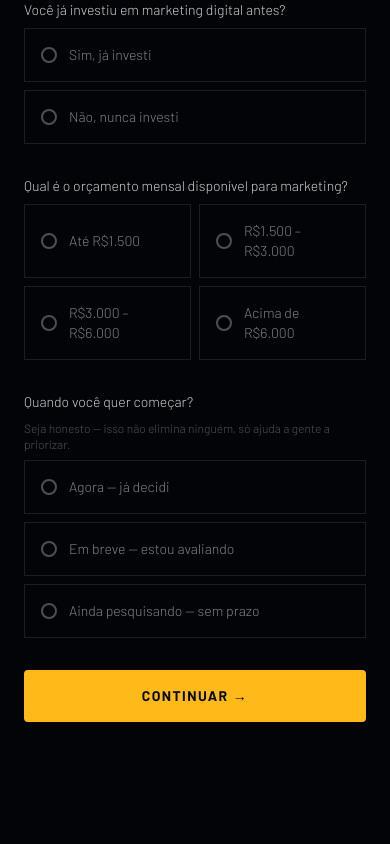
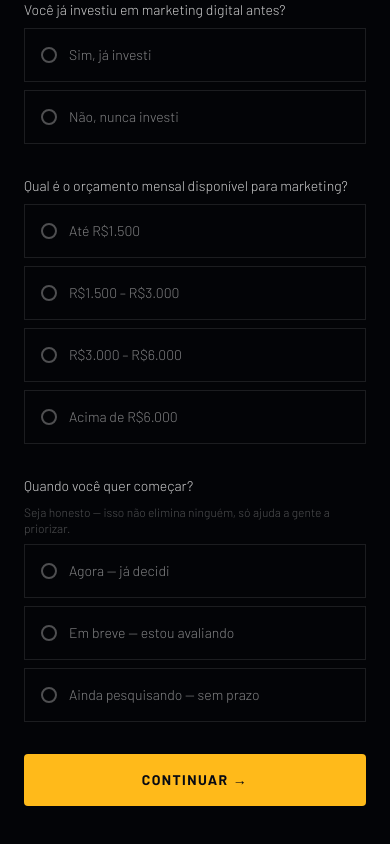
Before and after one commit to VIKING-001/vk-diagnostico, a React (Vite) app: page / in a window 390 px wide. Shown: the part 818-1662 px from the top of the page. Before the commit the page ends 1588 px from the top, so only its background shows below. Built offline with nearby package versions, Linux system fonts and the light colour scheme.

Commit message:
fix: scroll to top on step change + budget grid mobile fix

```diff
--- a/src/components/LeadForm/StepTriagem.tsx
+++ b/src/components/LeadForm/StepTriagem.tsx
@@ -81,7 +81,7 @@ export function StepTriagem({ defaultValues, onNext }: Props) {
       {/* Q4 */}
       <div>
         <label className={labelCls}>Qual é o orçamento mensal disponível para marketing?</label>
-        <div className="grid grid-cols-2 gap-2 mt-2">
+        <div className="grid grid-cols-1 xs:grid-cols-2 sm:grid-cols-2 gap-2 mt-2">
           {["Até R$1.500", "R$1.500 – R$3.000", "R$3.000 – R$6.000", "Acima de R$6.000"].map(o => (
             <RadioCard key={o} value={o} label={o} selected={watched.orcamento === o} onChange={() => setValue("orcamento", o, { shouldValidate: true })} />
           ))}
--- a/src/components/LeadForm/index.tsx
+++ b/src/components/LeadForm/index.tsx
@@ -25,6 +25,11 @@ export function LeadForm() {
 
   const currentIdx = PROGRESS_STEPS.indexOf(step);
 
+  function goToStep(next: Step) {
+    window.scrollTo({ top: 0, behavior: "smooth" });
+    setStep(next);
+  }
+
   async function handleFinalSubmit(diagData: Pick<LeadData,
     "tempo_mercado" | "procedimentos_mes" | "ticket_medio" | "retorno_cliente" |
     "fonte_clientes" | "ciclo_vendas" | "taxa_fechamento" |
@@ -40,7 +45,7 @@ export function LeadForm() {
       console.error("Erro ao salvar lead:", e);
     } finally {
       setSending(false);
-      setStep("sucesso");
+      goToStep("sucesso");
     }
   }
 
@@ -91,10 +96,10 @@ export function LeadForm() {
       {/* Steps */}
       <AnimatePresence mode="wait">
         <motion.div key={step} initial={{ opacity: 0, x: 20 }} animate={{ opacity: 1, x: 0 }} exit={{ opacity: 0, x: -20 }} transition={{ duration: 0.25 }}>
-          {step === "triagem" && <StepTriagem defaultValues={formData} onNext={(data, qualificado) => { setFormData(f => ({ ...f, ...data, qualificado })); setStep(qualificado ? "contato" : "descartado"); }} />}
-          {step === "descartado" && <StepDescartado onBack={() => setStep("triagem")} />}
-          {step === "contato" && <StepContato defaultValues={formData} onNext={(data) => { setFormData(f => ({ ...f, ...data })); setStep("diagnostico"); }} onBack={() => setStep("triagem")} />}
-          {step === "diagnostico" && <StepDiagnostico defaultValues={formData} onNext={handleFinalSubmit} onBack={() => setStep("contato")} />}
+          {step === "triagem" && <StepTriagem defaultValues={formData} onNext={(data, qualificado) => { setFormData(f => ({ ...f, ...data, qualificado })); goToStep(qualificado ? "contato" : "descartado"); }} />}
+          {step === "descartado" && <StepDescartado onBack={() => goToStep("triagem")} />}
+          {step === "contato" && <StepContato defaultValues={formData} onNext={(data) => { setFormData(f => ({ ...f, ...data })); goToStep("diagnostico"); }} onBack={() => goToStep("triagem")} />}
+          {step === "diagnostico" && <StepDiagnostico defaultValues={formData} onNext={handleFinalSubmit} onBack={() => goToStep("contato")} />}
           {step === "sucesso" && <StepSucesso nome={formData.nome || ""} whatsapp={formData.whatsapp || ""} />}
         </motion.div>
       </AnimatePresence>
```
Also changed, not shown: 1 other file (tests, documents, lock files or other folders).
